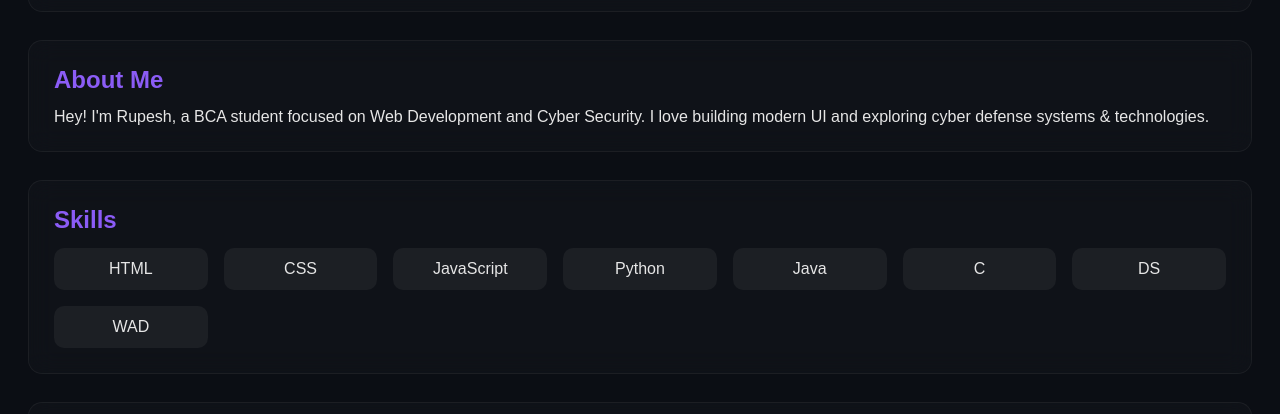
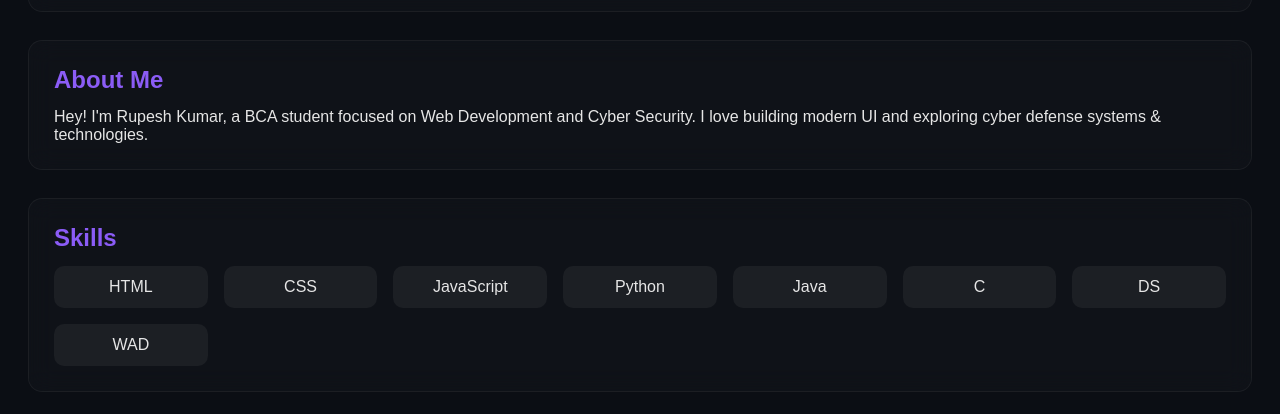
Before and after one commit to rupesh7250/personal_portfolio, a plain HTML site: page index.html in a window 1280 px wide. Shown: the part 367-781 px from the top of the page. Drawn offline with Linux system fonts and the light colour scheme.

Commit message:
Update index.html

```diff
--- a/index.html
+++ b/index.html
@@ -31,7 +31,7 @@
 <section class="section" id="about">
     <h2>About Me</h2>
     <p>
-        Hey! I'm Rupesh, a BCA student focused on Web Development and Cyber Security.
+        Hey! I'm Rupesh Kumar, a BCA student focused on Web Development and Cyber Security.
         I love building modern UI and exploring cyber defense systems & technologies.
     </p>
 </section>
```
